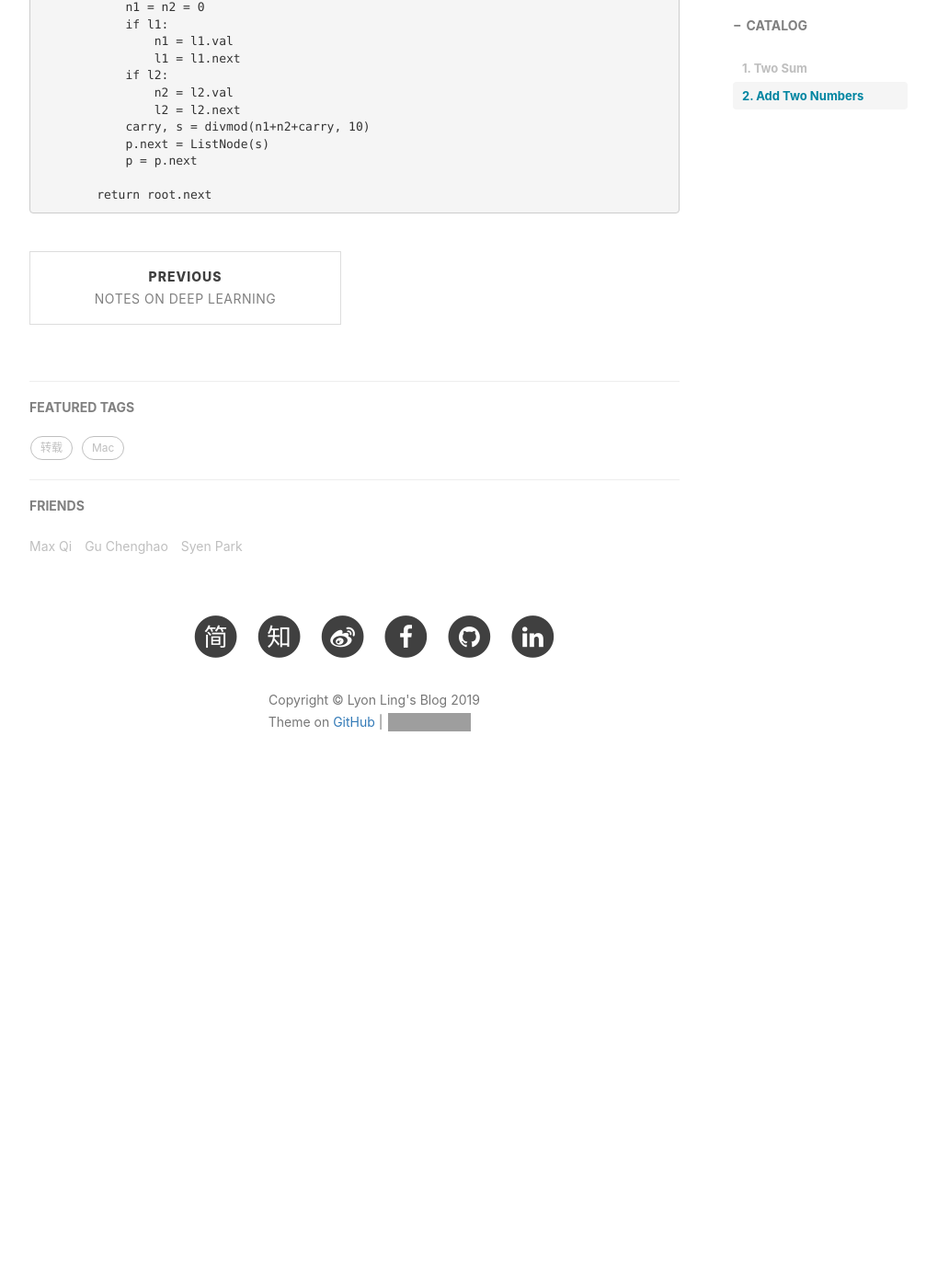
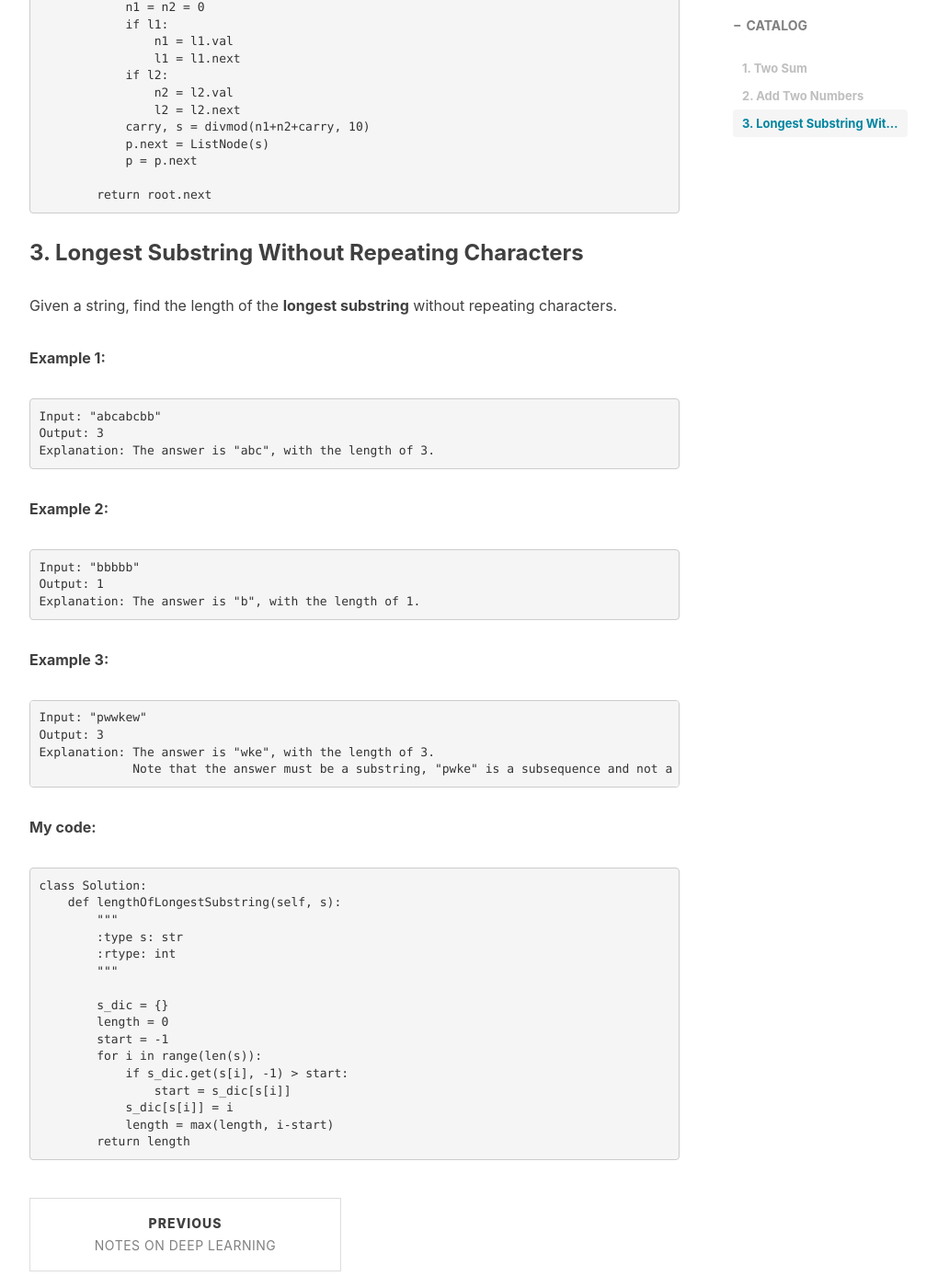
Before and after one commit to LiyangLingIntel/LiyangLingIntel.github.io, a Jekyll site: the page built from _posts/2019-01-15-Work on LeetCode.md, in a window 1280 px wide and 1400 px high, scrolled down 2203 px. Shown: the whole window at 92% size, without its empty margins (233-1240 px from the left). Built offline with Jekyll 4.4.1, drawn with Linux system fonts in a browser that asks for light colours; nearby versions of some CDN libraries; comment, search, counter and statistics services are not loaded; before the commit the page ends 3092 px from its top, so only the background shows below that; grey boxes are pictures that could not be loaded.

Commit message:
daily update

````diff
--- a/_posts/2019-01-15-Work on LeetCode.md
+++ b/_posts/2019-01-15-Work on LeetCode.md
@@ -94,3 +94,53 @@ class Solution:
 
         return root.next
 ```
+
+### 3. Longest Substring Without Repeating Characters
+
+Given a string, find the length of the **longest substring** without repeating characters.
+
+**Example 1:**
+
+```
+Input: "abcabcbb"
+Output: 3
+Explanation: The answer is "abc", with the length of 3.
+```
+
+**Example 2:**
+
+```
+Input: "bbbbb"
+Output: 1
+Explanation: The answer is "b", with the length of 1.
+```
+
+**Example 3:**
+
+```
+Input: "pwwkew"
+Output: 3
+Explanation: The answer is "wke", with the length of 3.
+             Note that the answer must be a substring, "pwke" is a subsequence and not a substring.
+```
+
+**My code:**
+
+```python
+class Solution:
+    def lengthOfLongestSubstring(self, s):
+        """
+        :type s: str
+        :rtype: int
+        """
+
+        s_dic = {}
+        length = 0
+        start = -1
+        for i in range(len(s)):
+            if s_dic.get(s[i], -1) > start:
+                start = s_dic[s[i]]
+            s_dic[s[i]] = i
+            length = max(length, i-start)
+        return length
+```
````
Also changed, not shown: _posts/2019-01-07-Notes on Deep Learning.md (+6 -0 lines).
